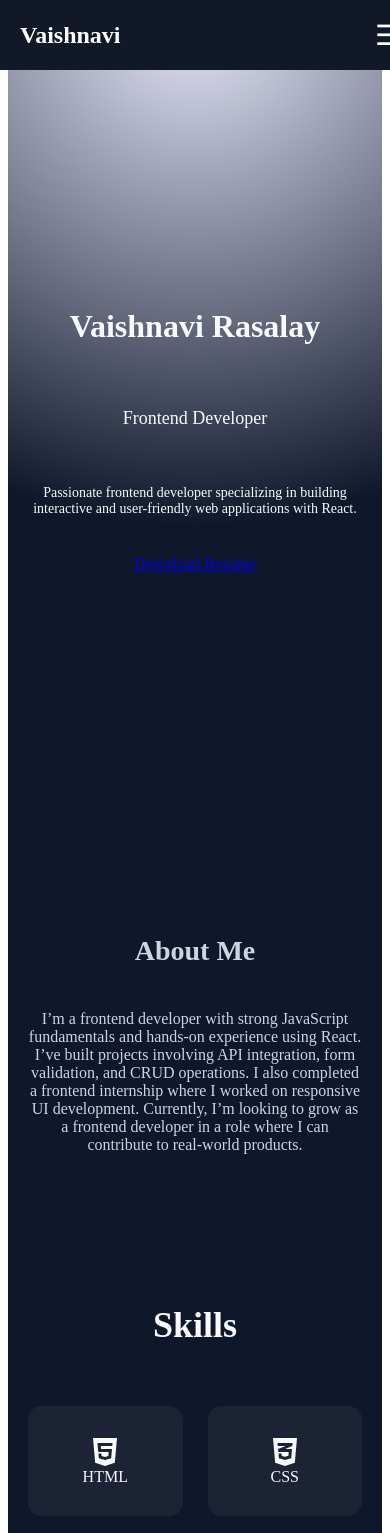
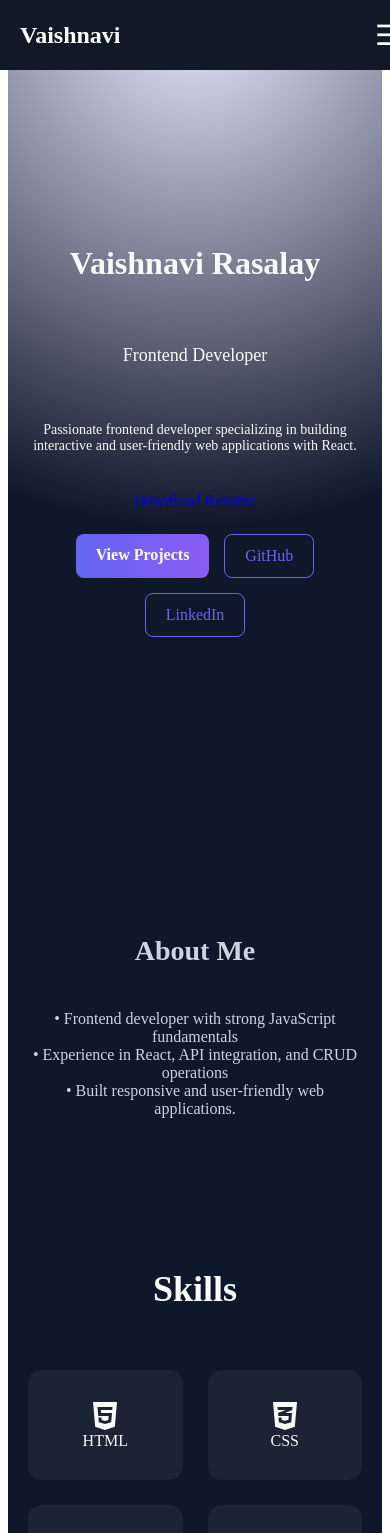
Before and after one commit to VaishnaviRasalay/Vaishnavi--Portfolio, a React (Vite) app: page / in a window 390 px wide. Shown: the top 1533 px of the page. Built offline with nearby package versions, Linux system fonts and the light colour scheme.

Commit message:
responsive chnaged

```diff
--- a/src/components/About.jsx
+++ b/src/components/About.jsx
@@ -5,12 +5,10 @@ const About = () => {
   return (
     <div className='about' id="about">
       <h2>About Me</h2>
-      <p className='aboutpara'>I’m a frontend developer with strong JavaScript fundamentals and hands-on
-        experience using React.
-         I’ve built projects involving API integration,
-        form validation, and CRUD operations. I also completed a frontend internship
-        where I worked on responsive UI development.
-        Currently, I’m looking to grow as a frontend developer in a role where I can contribute to real-world products.</p>
+      <p className='aboutpara'>
+        • Frontend developer with strong JavaScript fundamentals <br />
+  • Experience in React, API integration, and CRUD operations <br />
+  • Built responsive and user-friendly web applications.</p>
     </div>
   )
 }
--- a/src/components/Contact.css
+++ b/src/components/Contact.css
@@ -4,6 +4,7 @@
   padding: 100px 20px;
   text-align: center;
   color: white;
+
 }
 
 /* FORM CONTAINER */
@@ -19,6 +20,12 @@
   border: 1px solid rgba(255, 255, 255, 0.08);
   border-radius: 16px;
   padding: 30px;
+}
+.sociallinks{
+   display: flex;
+   flex-direction: column;
+   align-items: center;
+   gap:15px;
 }
 
 /* INPUT FIELDS */
--- a/src/components/Footer.css
+++ b/src/components/Footer.css
@@ -2,4 +2,9 @@
   background: #0b1220;
   padding: 40px 20px;
   text-align: center;
+  color: white;
+   display: flex;
+  flex-direction: column;
+  align-items: center;
+  gap:15px;
 }
--- a/src/components/Hero.css
+++ b/src/components/Hero.css
@@ -39,3 +39,31 @@
     font-size: 14px;
   }
 }
+.hero-buttons {
+  display: flex;
+  gap: 15px;
+  flex-wrap: wrap;
+  justify-content: center;
+}
+
+.view-btn {
+  padding: 12px 20px;
+  background: linear-gradient(90deg, #6366f1, #8b5cf6);
+  color: white;
+  border-radius: 8px;
+  text-decoration: none;
+  font-weight: 600;
+}
+
+.social-btn {
+  padding: 12px 20px;
+  border: 1px solid #6366f1;
+  color: #6366f1;
+  border-radius: 8px;
+  text-decoration: none;
+}
+
+.social-btn:hover {
+  background: #6366f1;
+  color: white;
+}
--- a/src/components/Hero.jsx
+++ b/src/components/Hero.jsx
@@ -10,6 +10,17 @@ const Hero = () => {
       <a href="/Vaishnavi Resume.pdf" target="_blank" rel="noopener noreferrer" className="resume-btn">
   Download Resume
 </a>
+<div className="hero-buttons">
+  <a href="#projects" className="view-btn">View Projects</a>
+
+  <a href="https://github.com/VaishnaviRasalay" target="_blank" className="social-btn">
+    GitHub
+  </a>
+
+  <a href="https://www.linkedin.com/in/rasalayvaishnavi/" target="_blank" className="social-btn">
+    LinkedIn
+  </a>
+</div>
     </div>
   )
 }
--- a/src/components/Navbar.jsx
+++ b/src/components/Navbar.jsx
@@ -24,6 +24,7 @@ const Navbar = () => {
         <a href="#projects" onClick={() => setOpen(false)}>Projects</a>
         <a href="#experience" onClick={() => setOpen(false)}>Experience</a>
         <a href="#contact" onClick={() => setOpen(false)}>Contact</a>
+        <a href="/Vaishnavi Resume.pdf" target="_blank">Resume</a>
       </div>
     </nav>
   );
```
